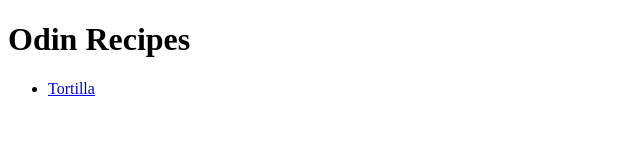
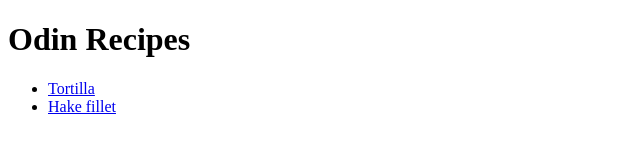
Before and after one commit to pedrolopez-e/odin-recipes, a plain HTML site: page index.html in a window 1280 px wide. Shown: the whole page, without its empty margins (0-640 px from the left). Drawn offline with Linux system fonts and the light colour scheme.

Commit message:
Add link to hake_fillet.html

```diff
--- a/index.html
+++ b/index.html
@@ -11,6 +11,7 @@
     <h1>Odin Recipes</h1>
     <ul>
         <li><a href="recipes/tortilla.html">Tortilla</a></li>
+        <li><a href="recipes/hake_fillet.html">Hake fillet</a></li>
     </ul>
 
 </body>
```
